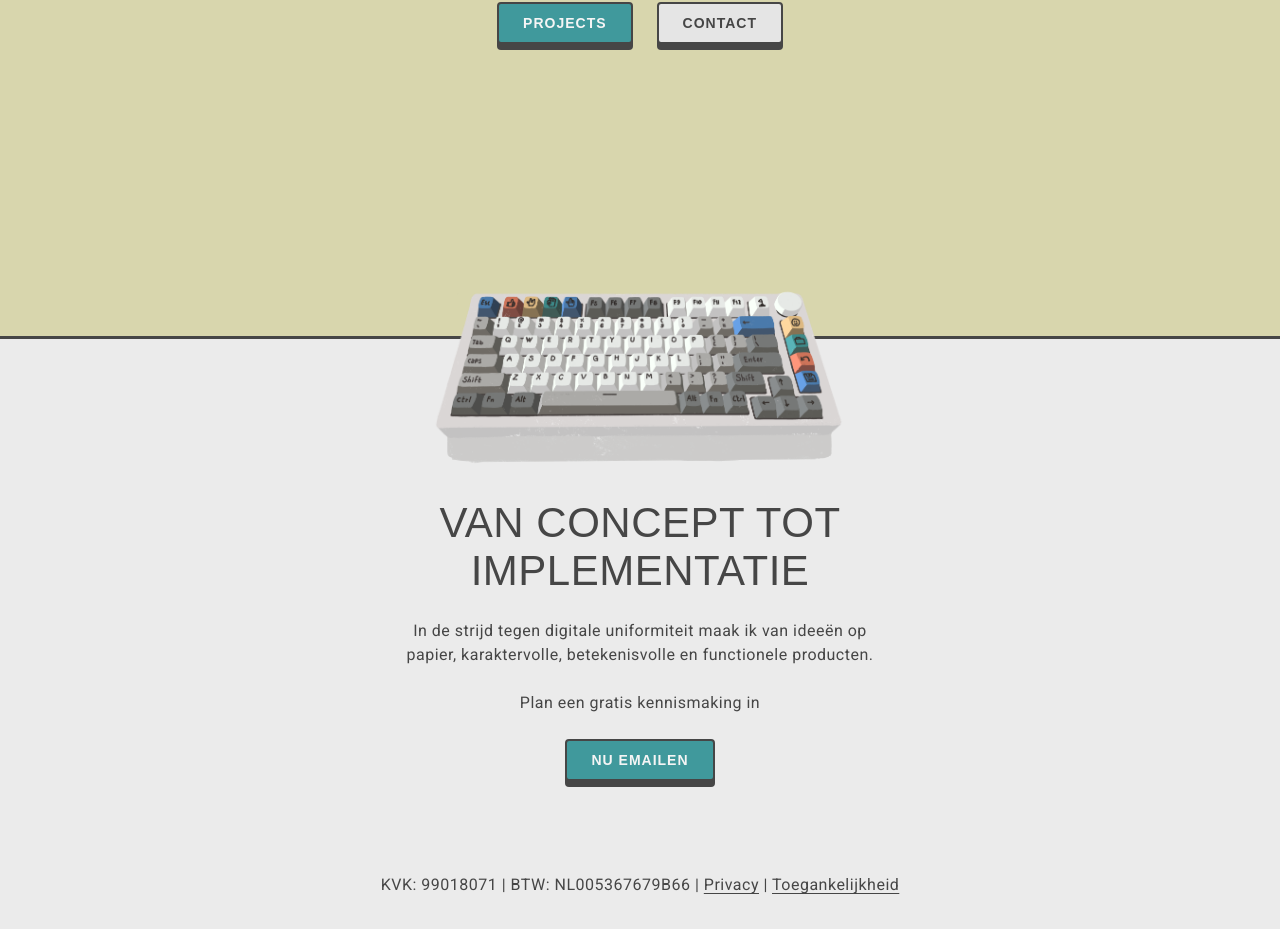
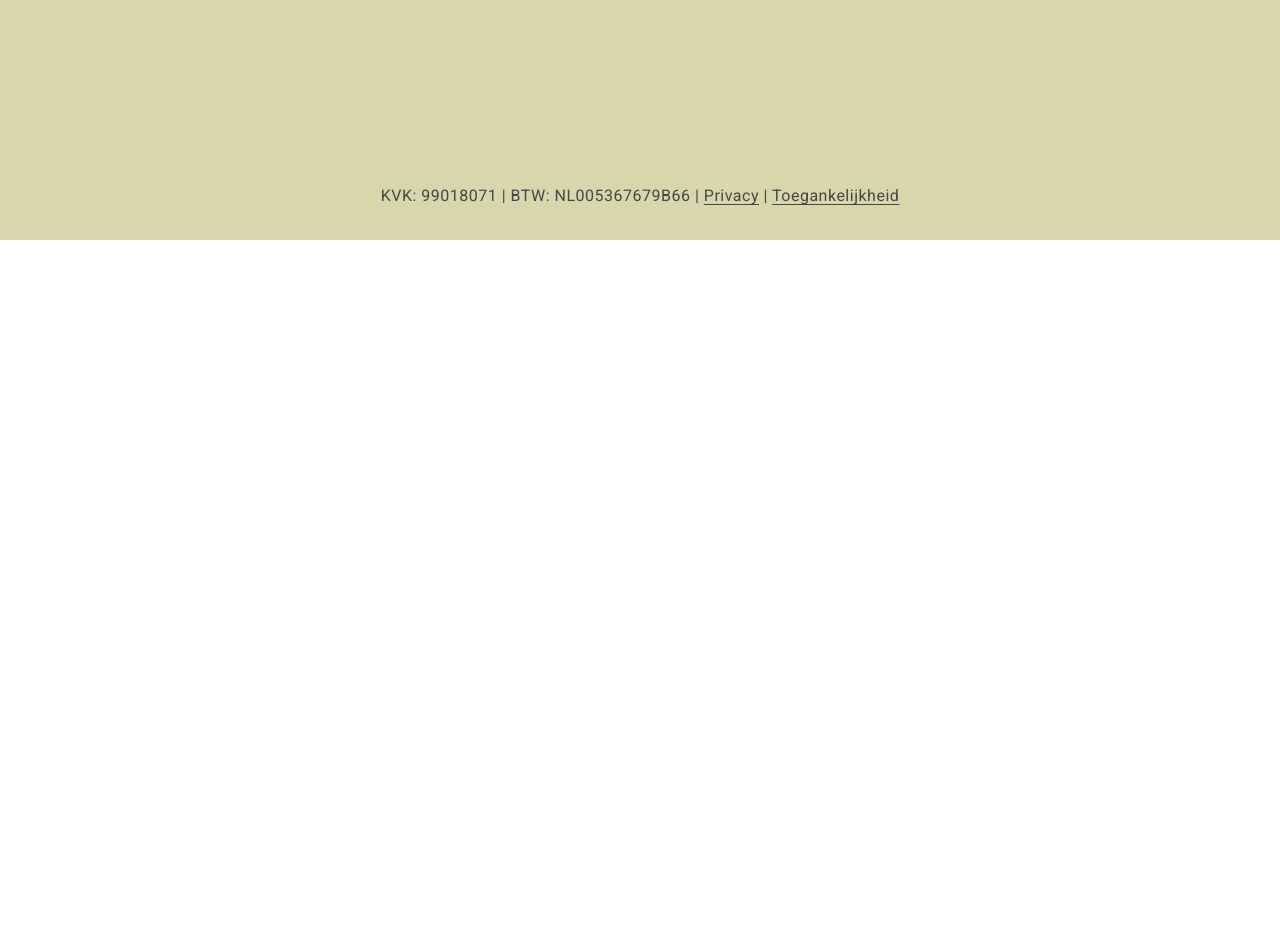
Before and after one commit to Ki-fi/portfolio, a React (Vite) app: page / in a window 1280 px wide. Shown: the part 560-1489 px from the top of the page. After the commit the page ends 800 px from the top, so only its background shows below. Built offline with nearby package versions, Linux system fonts and the light colour scheme; a web font is replaced by a local one.

Commit message:
finalized footer

```diff
--- a/index.html
+++ b/index.html
@@ -4,7 +4,7 @@
     <meta charset="UTF-8" />
     <link rel="icon" type="image/png" href="/src/assets/portrait.png" />
     <meta name="viewport" content="width=device-width, initial-scale=1.0" />
-    <title>K W A</title>
+    <title>Kiki Meekels - Product Design</title>
   </head>
   <body>
     <div id="root"></div>
--- a/src/App.jsx
+++ b/src/App.jsx
@@ -11,7 +11,7 @@ function App() {
       <Routes>
           <Route path="/" element={<Home/>} />
           <Route path="/projects" element={<Projects />} />
-          <Route path="/contact" element={<div></div>} />
+          <Route path="/services" element={<div></div>} />
           <Route path="/petnet" element={<Petnet/>} />
           <Route path="*" element={<div></div>} />
       </Routes>
--- a/src/components/footer/Footer.css
+++ b/src/components/footer/Footer.css
@@ -3,25 +3,5 @@
     display: flex;
     flex-direction: column;
     align-items: center;
-    background-color: #EBEBEB;
-    border-top: solid 3px var(--Text-dark);
+    padding: 32px;
 }
-
-.footer article {
-    display: flex;
-    flex-direction: column;
-    align-items: center;
-    max-width: 500px;
-    gap: 24px;
-    margin-bottom: 32px;
-    position: relative;
-    top: -60px;
-}
-
-.footer article img {
-    max-width: 450px;
-}
-
-.quick_links {
-    margin-bottom: 32px;
-}
--- a/src/components/footer/Footer.jsx
+++ b/src/components/footer/Footer.jsx
@@ -6,22 +6,7 @@ function Footer( { setCursorType } ) {
 
     return (
         <footer className="footer">
-            <article>
-                <img src={keyboard} alt="keyboard"/>
-                <span className='subheading'>Van concept tot implementatie</span>
-                <p>In de strijd tegen digitale uniformiteit maak ik van ideeën op papier,
-                    karaktervolle, betekenisvolle en functionele producten.</p>
-                <p>Plan een gratis kennismaking in</p>
-                <Button
-                    type="button"
-                    variant="primary"
-                    onClick={() => {}}
-                    buttonText="nu emailen"
-                    setCursorType={setCursorType}/>
-            </article>
-            <div className='quick_links'>
-                <p>KVK: 99018071 | BTW: NL005367679B66 | <a href={()=>{}}>Privacy</a> | <a href={()=>{}}>Toegankelijkheid</a></p>
-            </div>
+            <p>KVK: 99018071 | BTW: NL005367679B66 | <a href={()=>{}}>Privacy</a> | <a href={()=>{}}>Toegankelijkheid</a></p>
         </footer>
     )
 
--- a/src/pages/home/Home.css
+++ b/src/pages/home/Home.css
@@ -2,6 +2,7 @@
 .homepage {
     display: flex;
     flex-direction: column;
+    height: 100vh;
     width: 100vw;
     gap: 32px;
     position: relative;
@@ -11,8 +12,6 @@
 
 .home-container {
     display: flex;
-    height: 100vh;
-    min-height: 600px;
     flex-direction: column;
     justify-content: center;
     flex-grow: 1;
--- a/src/pages/home/Home.jsx
+++ b/src/pages/home/Home.jsx
@@ -89,8 +89,8 @@ function Home () {
                 <Button
                     type="button"
                     variant="secondary"
-                    onClick={() => {navigate("/contact")}}
-                    buttonText="contact"
+                    onClick={() => {navigate("/services")}}
+                    buttonText="services"
                     setCursorType={setCursorType}
                 />
             </div>
```
